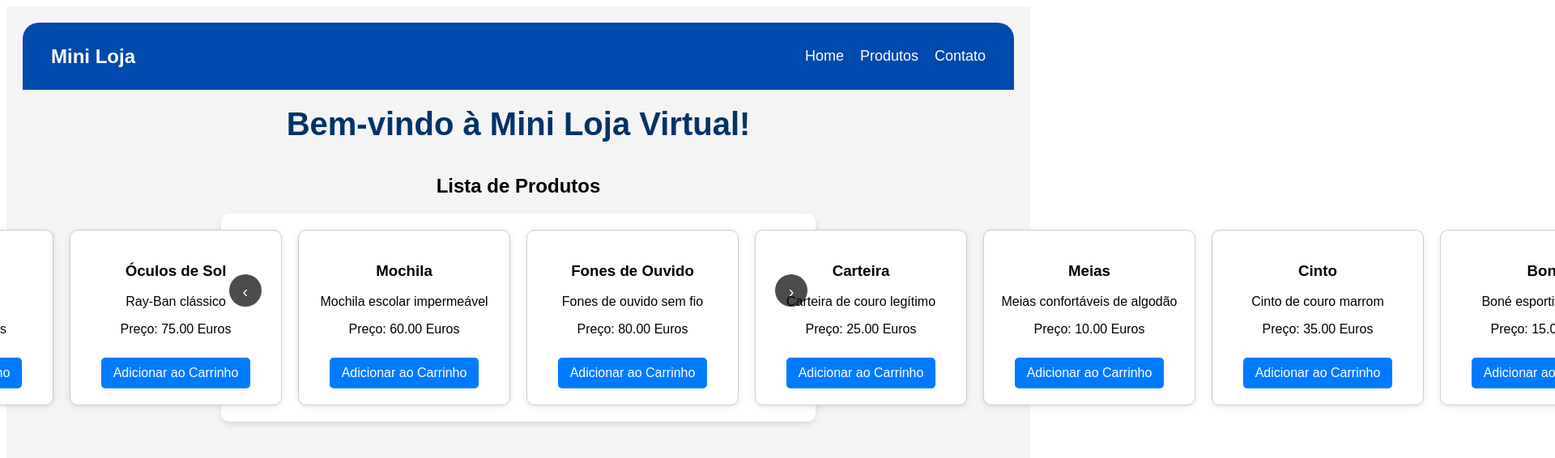
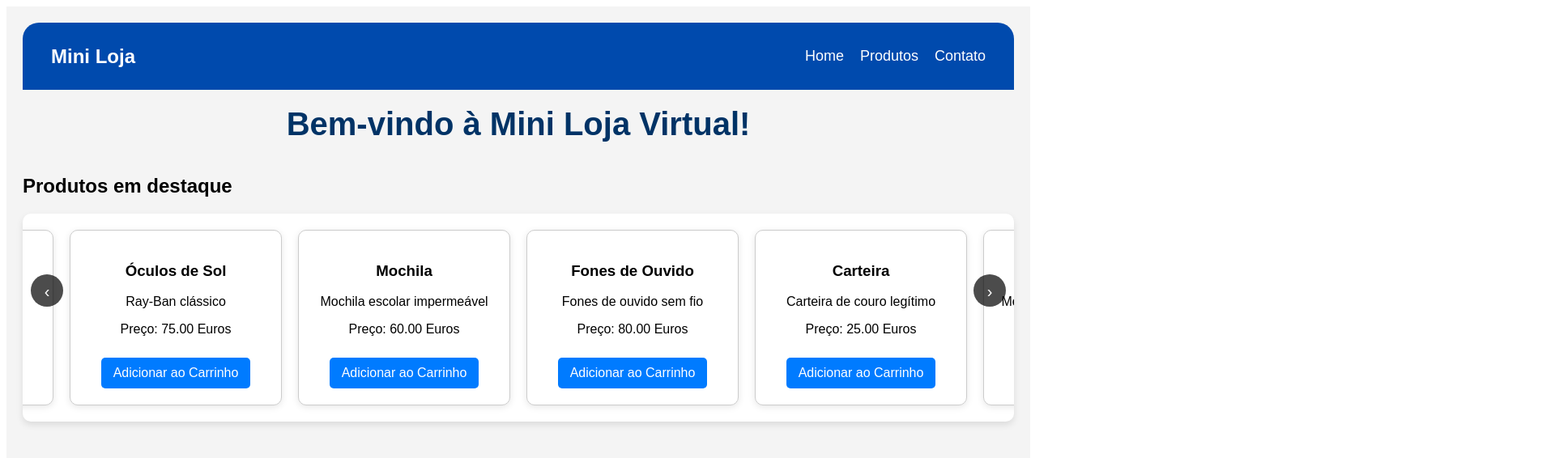
Before and after one commit to GabrielCode15/Loja-Virtual, a React (Vite) app: page / in a window 1280 px wide. Shown: the top 566 px of the page at 81% size, 1920 px wide, since content can reach past the window. Built offline with nearby package versions, Linux system fonts and the light colour scheme.

Commit message:
atualizado

```diff
--- a/src/components/ProductsList.jsx
+++ b/src/components/ProductsList.jsx
@@ -21,7 +21,7 @@ const ProductsList = ({ addToCart }) => {
 
   return (
     <div className="products-carousel">
-      <h2>Lista de Produtos</h2>
+      <h2 style={{textAlign:"left"}}>Produtos em destaque</h2>
       <button className="carousel-btn left-btn" onClick={scrollLeft}>‹</button>
       <div className="carousel-container" ref={carouselRef}>
         <ul className="carousel">
--- a/src/index.css
+++ b/src/index.css
@@ -53,11 +53,12 @@ h1 {
   display: flex;
   justify-content: space-around;
   margin-top: 20px;
+  width: 100%;
 }
 
 /* Estilos da lista de produtos com carrossel */
 .products-carousel {
-  width: 60%;
+  width: 100%;
   position: relative;
   margin: auto;
 }
@@ -66,11 +67,11 @@ h1 {
   display: flex;
   justify-content: center;
   align-items: center;
-  height: 100vh
   overflow-x: hidden;
   padding: 20px 0;
   background-color: white;
   border-radius: 10px;
+  width: 100%;
   box-shadow: 0 4px 8px rgba(0, 0, 0, 0.1);
 }
 
```
